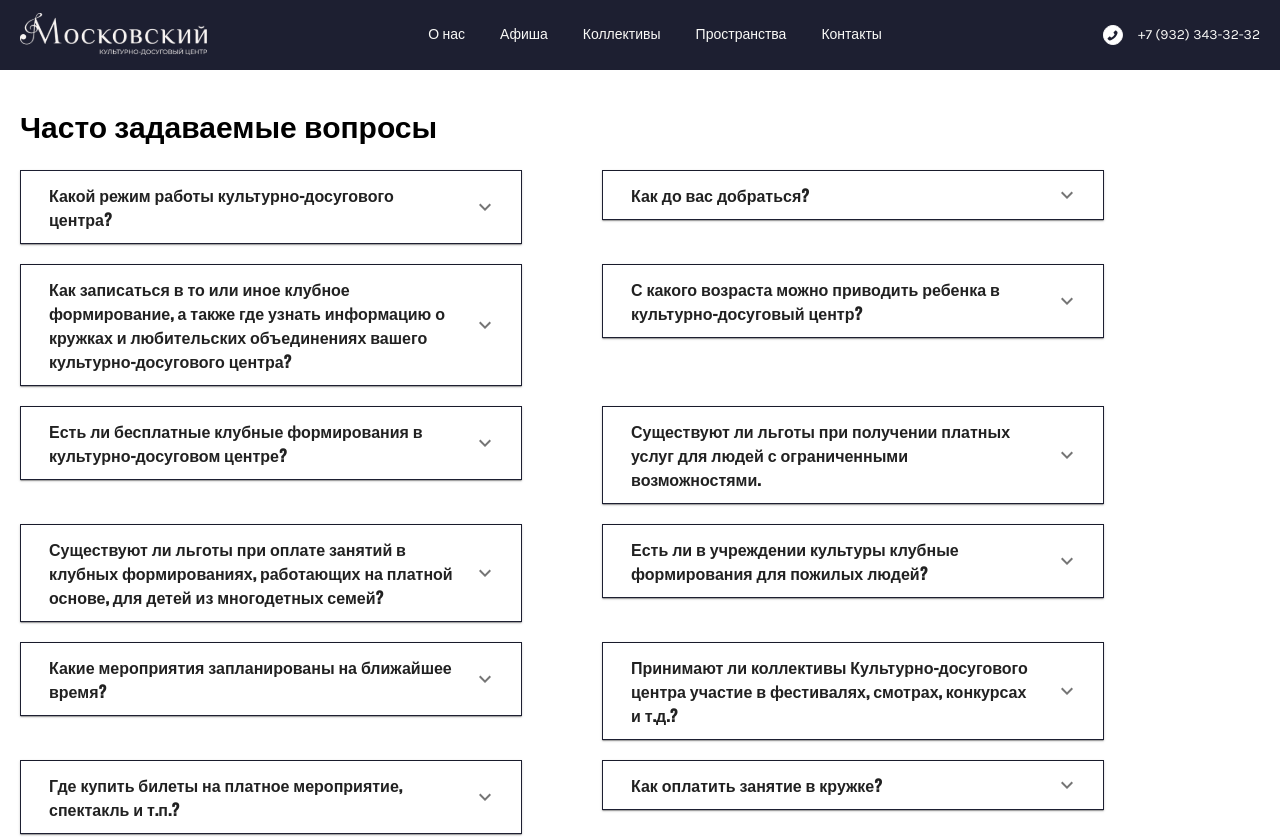
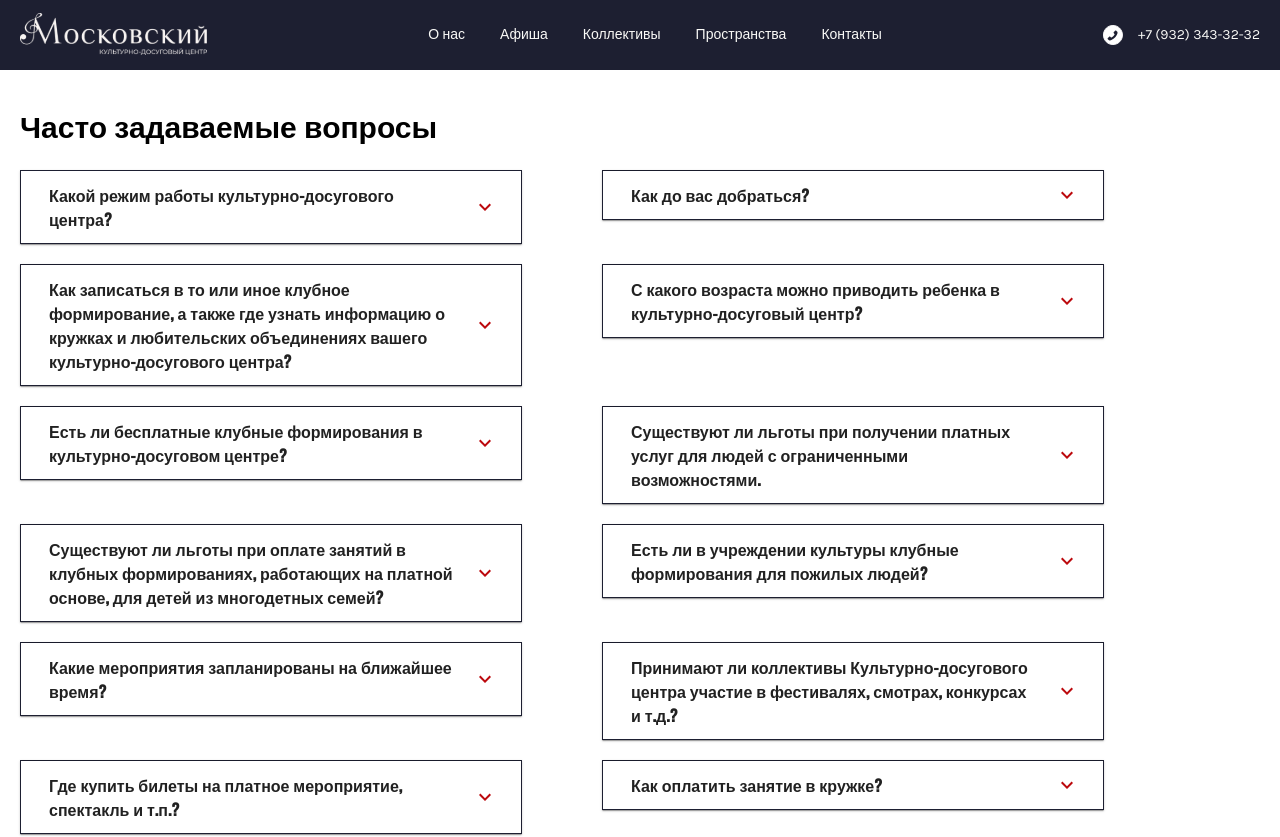
Before and after one commit to shumilina-polina/kdc, a Next.js app: page /faq in a window 1280 px wide. Shown: the top 837 px of the page. Built offline with nearby package versions, Linux system fonts and the light colour scheme; a web font is replaced by a local one.

Commit message:
fixed classe mui

```diff
--- a/UI/Acordion/acordion.module.scss
+++ b/UI/Acordion/acordion.module.scss
@@ -9,7 +9,7 @@
 }
 
 .header {
-  margin: 0;
+  margin: 0 !important;
   display: flex;
   align-items: center;
   padding-right: 0;
@@ -20,7 +20,7 @@
 }
 
 .body {
-  padding: 0;
+  padding: 0 !important;
   display: flex;
   align-items: center;
   border-top: 1px solid $color-black;
@@ -42,7 +42,7 @@
   justify-content: center;
   align-items: center;
   flex: none;
-  color: $color-red;
+  color: $color-red !important;
 }
 
 .answer {
```
